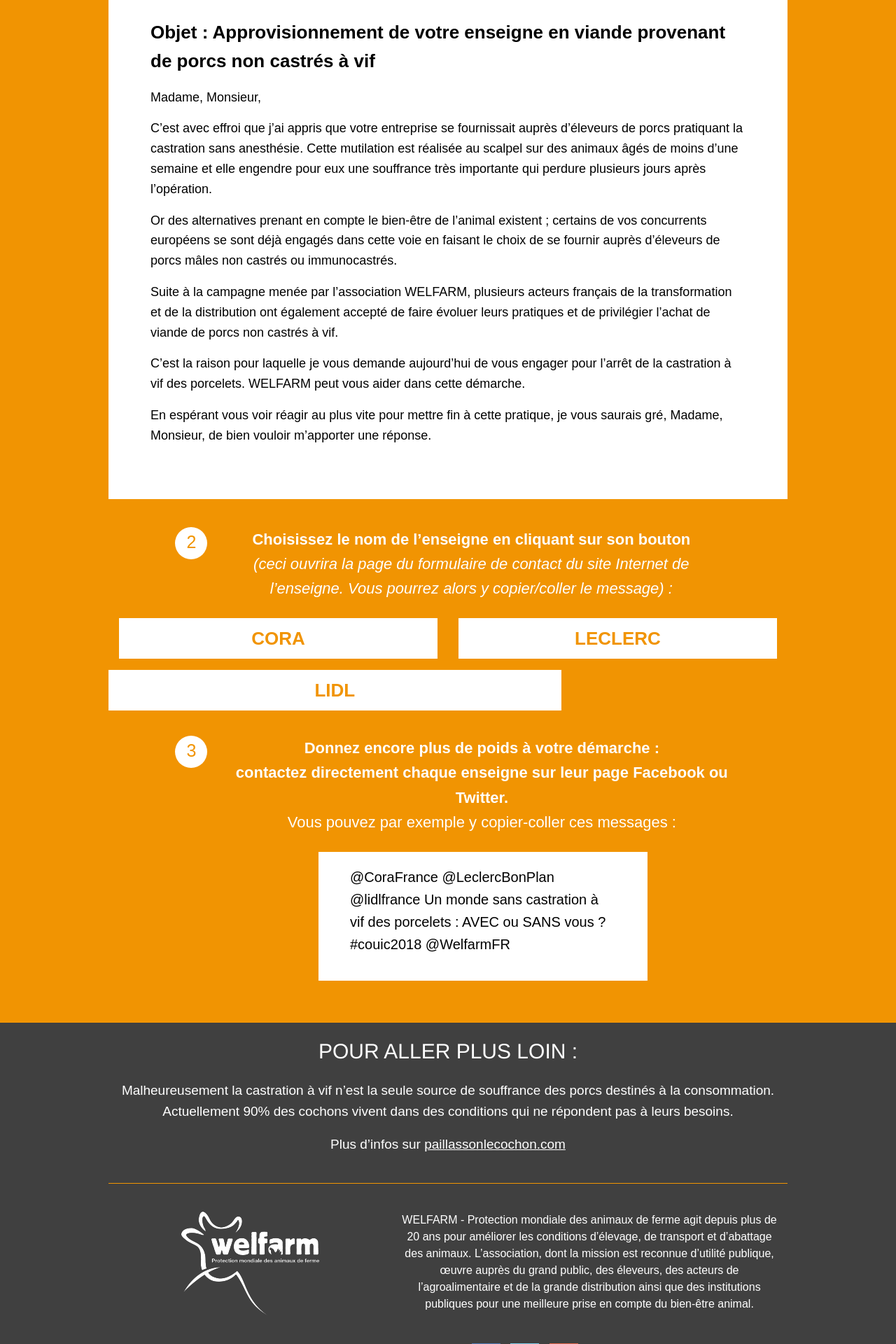
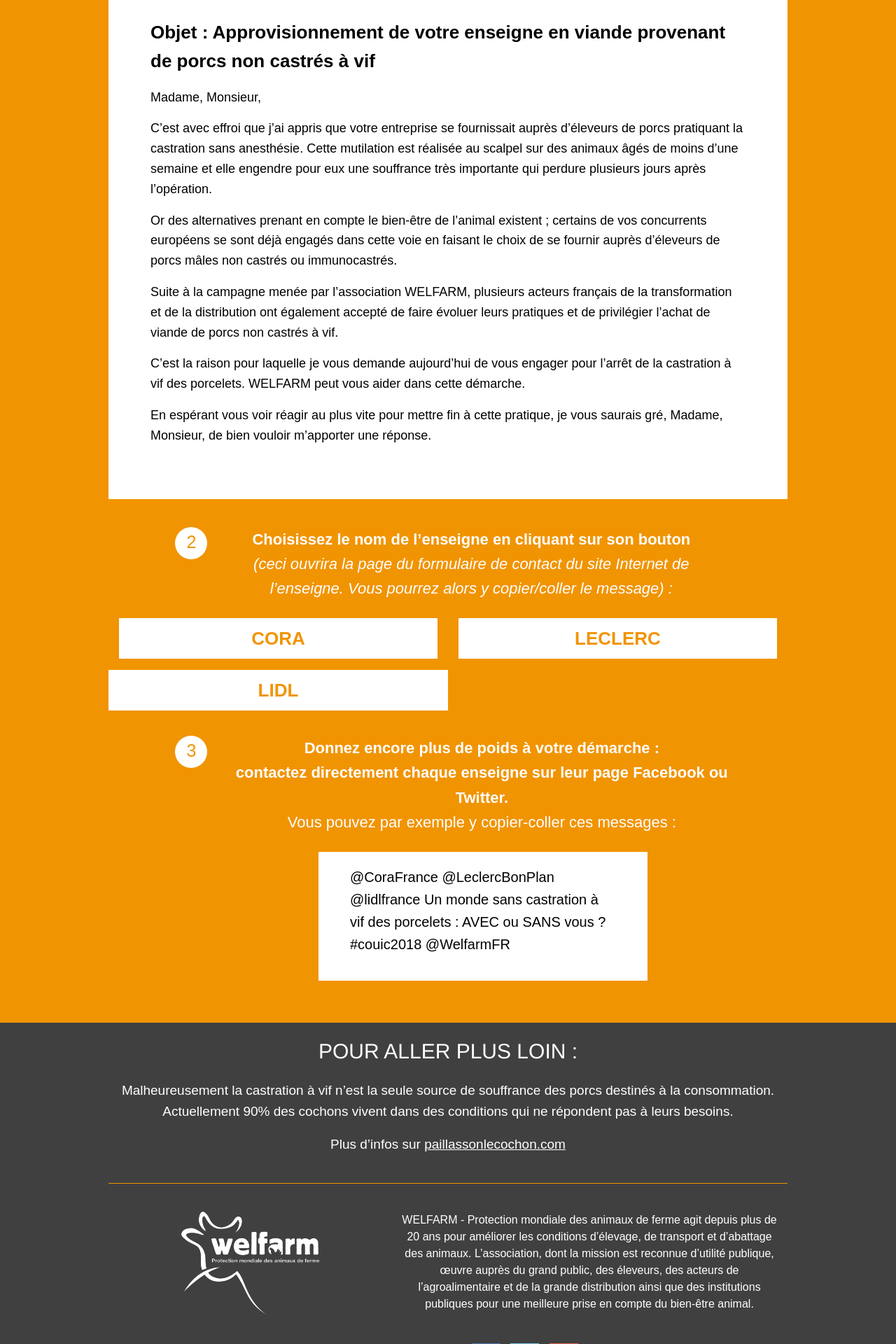
Before and after one commit to adfinitas-app/welfarm-petition, a Jekyll site: the page built from index.html, in a window 1280 px wide. Shown: the part 4480-6400 px from the top of the page at 70% size. Built offline with Jekyll 4.4.1, drawn with Linux system fonts in a browser that asks for light colours; comment, search, counter and statistics services are not loaded.

Commit message:
Updated '/_includes/professionels.html' via CloudCannon

```diff
--- a/_includes/professionels.html
+++ b/_includes/professionels.html
@@ -89,7 +89,7 @@
 	<div class="medium-6 columns">
 	  <a class="button marque" target="_blank" href="http://www.e-leclerc.com/catalogue/questions-frequentes/faq---formulaire-produit-repere">Leclerc</a>
 	</div>
-	<div class="large-8 columns-centered">
+	<div class="large-6 columns-centered">
 	  <a class="button marque " target="_blank" href="https://ssl.lidl.fr/fr/hotline.htm">Lidl</a>
 	</div>
       </div>
```
